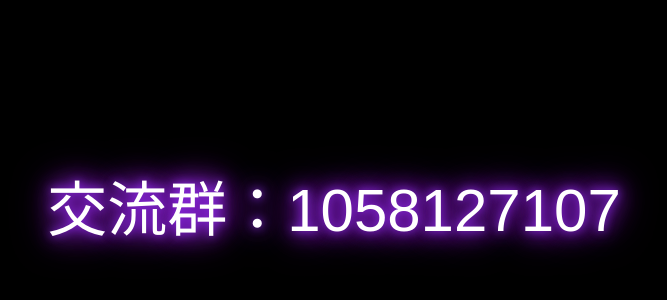
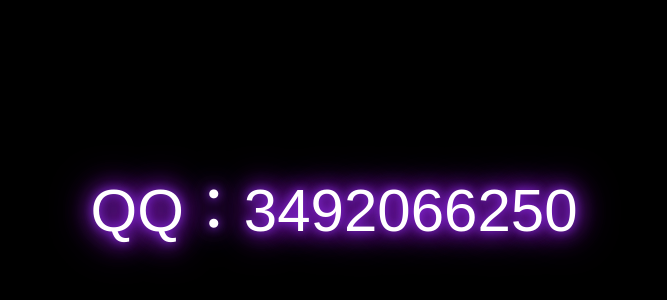
Before and after one commit to bairimengxian/Bairimengxiangjia.github.io, a plain HTML site: page index.html in a window 1280 px wide. Shown: the part 196-496 px from the top of the page, without its empty margins (306-973 px from the left). Drawn offline with Linux system fonts and the light colour scheme.

Commit message:
Update index.html

```diff
--- a/index.html
+++ b/index.html
@@ -28,7 +28,8 @@ p {
 </head>
 <body>
 
-<p>交流群：1058127107</p>
+<p>QQ：3492066250</p>
 
 </body>
+
 </html>
```
